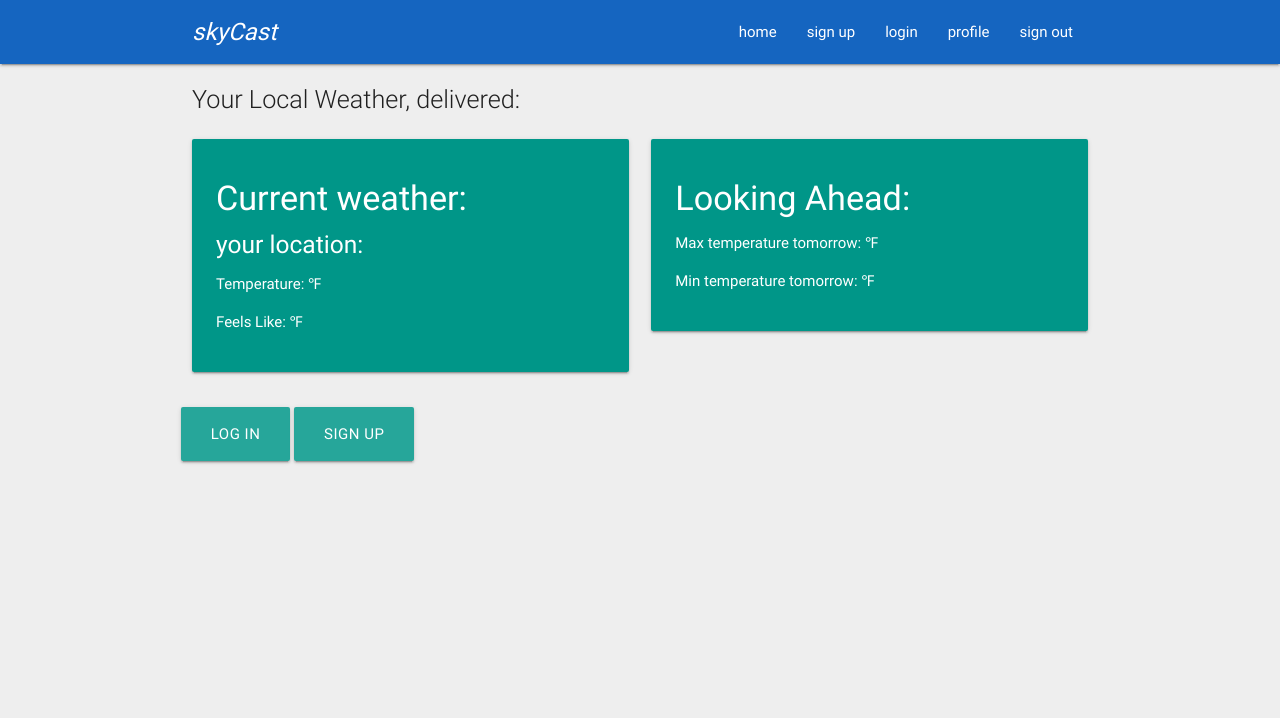
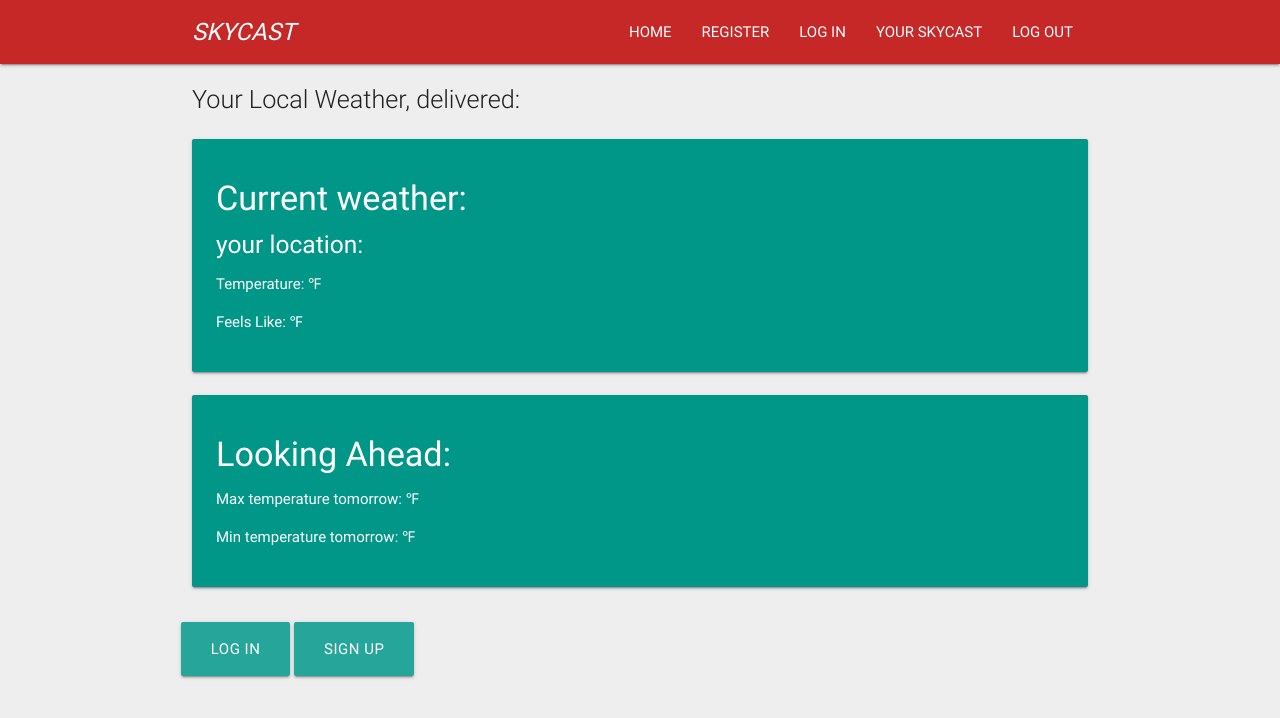
Before and after one commit to MadHatter122312/WeatherAppV2, a website: page public/index.html at #/home in a window 1280 px wide. Drawn offline with nearby package versions, Linux system fonts and the light colour scheme; some packages are replaced by stand-ins of ours.

Commit message:
navbar issue

```diff
--- a/public/index.html
+++ b/public/index.html
@@ -26,23 +26,23 @@
 
   </head>
   <body class="grey lighten-3">
-  <nav ng-controller="NavController as navbar" class="blue darken-3" role="navigation">
-   <div class="nav-wrapper container"><a id="logo-container" ui-sref="home" class="brand-logo"><i>skyCast</i></a>
+  <nav ng-controller="NavController as navbar" class="red darken-3" role="navigation">
+   <div class="nav-wrapper container"><a id="logo-container" ui-sref="home" class="brand-logo"><i>SKYCAST</i></a>
      <ul class="right hide-on-med-and-down">
-       <li><a ng-click="navbar.goHome()">home</a></li>
-       <li><a ng-click="navbar.signUp()">sign up</a></li>
-       <li><a ng-click="navbar.logIn()">login</a></li>
-       <li><a ng-click="navbar.profile()">profile</a></li>
-       <li><a ng-click="navbar.logOut()">sign out</a></li>
+       <li><a ng-click="navbar.goHome()">HOME</a></li>
+       <li><a ng-click="navbar.signUp()">REGISTER</a></li>
+       <li><a ng-click="navbar.logIn()">LOG IN</a></li>
+       <li><a ng-click="navbar.profile()">YOUR SKYCAST</a></li>
+       <li><a ng-click="navbar.logOut()">LOG OUT</a></li>
      </ul>
      <ul id="nav-mobile" class="side-nav" style="left: -250px;">
-       <li><a ng-click="navbar.goHome()">home</a></li>
-       <li><a ng-click="navbar.signUp()">sign up</a></li>
-       <li><a ng-click="navbar.logIn()">login</a></li>
-       <li><a ng-click="navbar.profile()">profile</a></li>
-       <li><a ng-click="navbar.logOut()">sign out</a></li>
+       <li><a ng-click="navbar.goHome()">HOME</a></li>
+       <li><a ng-click="navbar.signUp()">REGISTER</a></li>
+       <li><a ng-click="navbar.logIn()">LOGIN</a></li>
+       <li><a ng-click="navbar.profile()">YOUR SKYCAST</a></li>
+       <li><a ng-click="navbar.logOut()">LOG OUT</a></li>
      </ul>
-     <a href="#" data-activates="nav-mobile" class="button-collapse"><i class="material-icons">menu</i></a>
+     <a href="#" data-activates="nav-mobile" class="button-collapse"><i class="material-icons">MENU</i></a>
    </div>
  </nav>
 
--- a/public/js/templates/home.html
+++ b/public/js/templates/home.html
@@ -1,7 +1,7 @@
 <div ng-controller="SearchController as home" ng-init="home.load()" class="container row">
   <h3 class="flow-text">Your Local Weather, delivered: </h3>
   <div class="row">
-    <div class="col s12 m6">
+    <div class="col s12 m12">
       <div class="card-panel teal">
         <h4 class="white-text">Current weather:</h4>
         <h5 class="white-text">your location:</h5>
@@ -12,7 +12,7 @@
         </span>
       </div>
     </div>
-    <div class="col s12 m6">
+    <div class="col s12 m12">
       <div class="card-panel teal">
         <h4 class="white-text">Looking Ahead:</h4>
         <span class="white-text">
```
Also changed, not shown: public/js/templates/login.html (+2 -2 lines), public/js/templates/signup.html (+2 -2 lines), server.js (+10 -0 lines).
